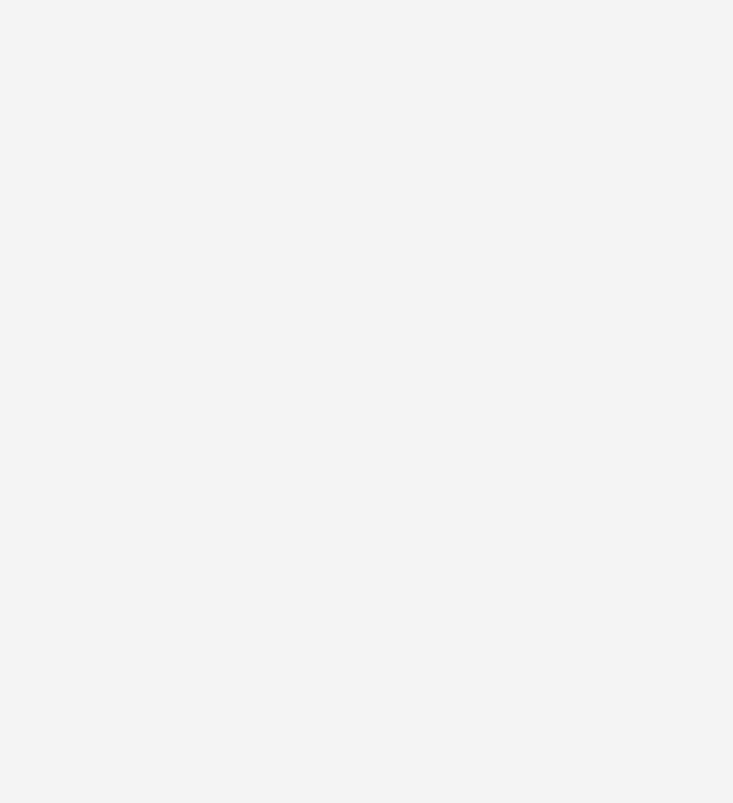
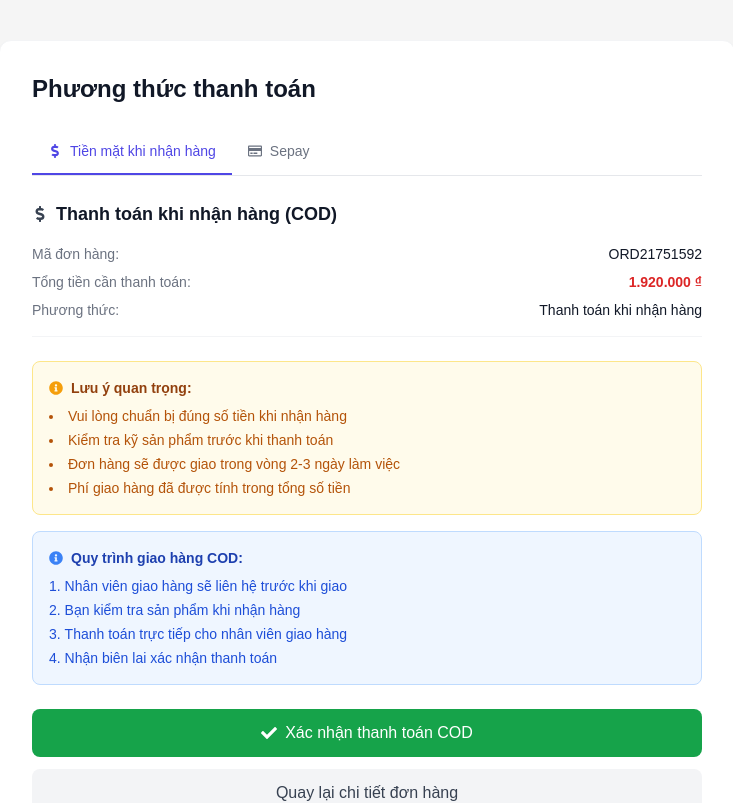
Before and after one commit to phuloi171024/Obsidian-Wear-New, a React (Vite) app in the folder client/: page /payment in a window 1280 px wide. Before the commit this address had no page. Shown: the top 803 px of the page, without its empty margins (273-1006 px from the left). Built offline with nearby package versions, Linux system fonts and the light colour scheme.

Commit message:
thêm file paymen

```diff
--- a/client/src/App.jsx
+++ b/client/src/App.jsx
@@ -5,6 +5,7 @@ import Home from "./pages/Home";
 import ProductPage from "./pages/ProductPage";
 import Login from './pages/Login';
 import CartPage from "./pages/CartPage";
+import PaymentPage from "./pages/PaymentPage";
 
 function App() {
   return (
@@ -14,8 +15,7 @@ function App() {
         <Route path="/products" element={<ProductPage />} />
         <Route path="/register" element={<Register />} />
         <Route path="/cart" element={<CartPage />} />
-        {/* Đường dẫn mặc định khi mở web -> Chạy trang chủ Home */}
-        <Route path="/" element={<Home />} />
+        <Route path="/payment" element={<PaymentPage />} />
 
         {/* Đường dẫn khi gõ /login -> Chạy trang đăng nhập Login */}
         <Route path="/login" element={<Login />} />
--- /dev/null
+++ b/client/src/pages/PaymentPage.jsx
@@ -0,0 +1,131 @@
+import { useState } from "react";
+import {
+  FaDollarSign,
+  FaRegCreditCard,
+  FaCheck,
+  FaInfoCircle,
+} from "react-icons/fa";
+import Footer from "../components/Footer";
+
+export default function PaymentPage() {
+  const [method, setMethod] = useState("cod"); // "cod" | "sepay"
+
+  const order = {
+    code: "ORD21751592",
+    total: "1.920.000",
+  };
+
+  return (
+    <div className="min-h-screen flex flex-col">
+      <div className="flex-1">
+        <div className="max-w-3xl mx-auto mt-10 mb-16 px-4">
+          <div className="bg-white rounded-xl shadow-sm border border-gray-100 p-8">
+            <h1 className="text-2xl font-bold text-gray-900 mb-6">
+              Phương thức thanh toán
+            </h1>
+
+            {/* Tabs */}
+            <div className="flex border-b border-gray-200 mb-6">
+              <button
+                onClick={() => setMethod("cod")}
+                className={`flex items-center gap-2 px-4 py-3 text-sm font-medium border-b-2 transition ${
+                  method === "cod"
+                    ? "border-indigo-600 text-indigo-600"
+                    : "border-transparent text-gray-500 hover:text-gray-700"
+                }`}
+              >
+                <FaDollarSign />
+                Tiền mặt khi nhận hàng
+              </button>
+              <button
+                onClick={() => setMethod("sepay")}
+                className={`flex items-center gap-2 px-4 py-3 text-sm font-medium border-b-2 transition ${
+                  method === "sepay"
+                    ? "border-indigo-600 text-indigo-600"
+                    : "border-transparent text-gray-500 hover:text-gray-700"
+                }`}
+              >
+                <FaRegCreditCard />
+                Sepay
+              </button>
+            </div>
+
+            {/* COD panel */}
+            {method === "cod" && (
+              <div>
+                <div className="flex items-center gap-2 mb-4">
+                  <FaDollarSign className="text-gray-700" />
+                  <h2 className="text-lg font-semibold text-gray-900">
+                    Thanh toán khi nhận hàng (COD)
+                  </h2>
+                </div>
+
+                <div className="space-y-2 mb-6 pb-4 border-b border-gray-100">
+                  <div className="flex justify-between text-sm">
+                    <span className="text-gray-500">Mã đơn hàng:</span>
+                    <span className="font-medium text-gray-900">{order.code}</span>
+                  </div>
+                  <div className="flex justify-between text-sm">
+                    <span className="text-gray-500">Tổng tiền cần thanh toán:</span>
+                    <span className="font-bold text-red-600">{order.total} ₫</span>
+                  </div>
+                  <div className="flex justify-between text-sm">
+                    <span className="text-gray-500">Phương thức:</span>
+                    <span className="font-medium text-gray-900">
+                      Thanh toán khi nhận hàng
+                    </span>
+                  </div>
+                </div>
+
+                {/* Warning box */}
+                <div className="bg-amber-50 border border-amber-200 rounded-lg p-4 mb-4">
+                  <p className="text-amber-800 font-semibold text-sm mb-2 flex items-center gap-2">
+                    <FaInfoCircle className="text-amber-500" />
+                    Lưu ý quan trọng:
+                  </p>
+                  <ul className="text-sm text-amber-700 space-y-1 list-disc list-inside">
+                    <li>Vui lòng chuẩn bị đúng số tiền khi nhận hàng</li>
+                    <li>Kiểm tra kỹ sản phẩm trước khi thanh toán</li>
+                    <li>Đơn hàng sẽ được giao trong vòng 2-3 ngày làm việc</li>
+                    <li>Phí giao hàng đã được tính trong tổng số tiền</li>
+                  </ul>
+                </div>
+
+                {/* Info box */}
+                <div className="bg-blue-50 border border-blue-200 rounded-lg p-4 mb-6">
+                  <p className="text-blue-800 font-semibold text-sm mb-2 flex items-center gap-2">
+                    <FaInfoCircle className="text-blue-500" />
+                    Quy trình giao hàng COD:
+                  </p>
+                  <ol className="text-sm text-blue-700 space-y-1 list-decimal list-inside">
+                    <li>Nhân viên giao hàng sẽ liên hệ trước khi giao</li>
+                    <li>Bạn kiểm tra sản phẩm khi nhận hàng</li>
+                    <li>Thanh toán trực tiếp cho nhân viên giao hàng</li>
+                    <li>Nhận biên lai xác nhận thanh toán</li>
+                  </ol>
+                </div>
+
+                <button className="w-full bg-green-600 hover:bg-green-700 text-white font-medium py-3 rounded-lg flex items-center justify-center gap-2 transition mb-3">
+                  <FaCheck />
+                  Xác nhận thanh toán COD
+                </button>
+                <button className="w-full bg-gray-100 hover:bg-gray-200 text-gray-700 font-medium py-3 rounded-lg transition">
+                  Quay lại chi tiết đơn hàng
+                </button>
+              </div>
+            )}
+
+            {/* Sepay panel (placeholder) */}
+            {method === "sepay" && (
+              <div className="text-center py-12 text-gray-500">
+                Thanh toán qua Sepay đang được phát triển.
+              </div>
+            )}
+          </div>
+        </div>
+      </div>
+
+      <Footer />
+    </div>
+  );
+}
```
